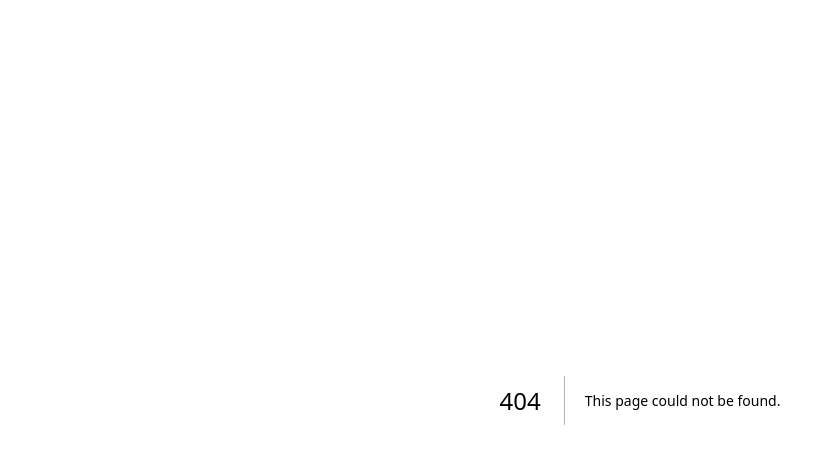
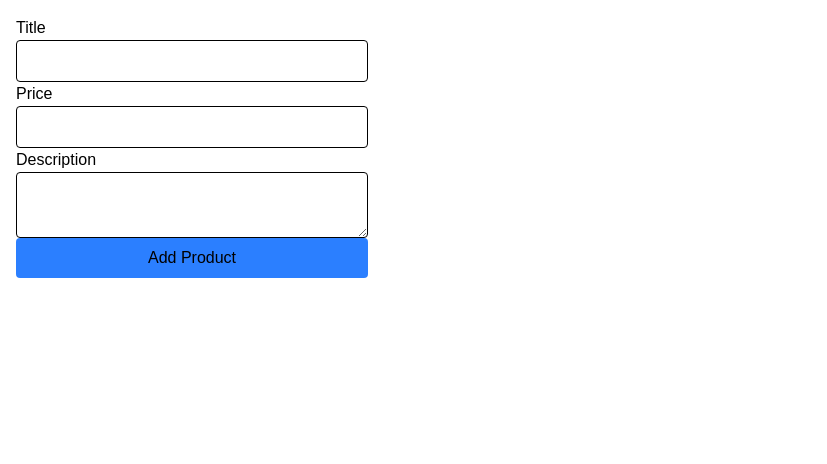
Before and after one commit to Atharvatathe/NextJs_codeevolution, a Next.js app in the folder data-fetching-demo/: page /product-db-create in a window 1280 px wide. Before the commit this address had no page. Shown: the top 464 px of the page, without its empty margins (0-827 px from the left). Built offline with nearby package versions, Linux system fonts and the light colour scheme; no server answers; the database is empty.

Commit message:
server actions

```diff
--- /dev/null
+++ b/data-fetching-demo/src/app/product-db-create/page.tsx
@@ -0,0 +1,47 @@
+import { addProduct } from "@/prisma-db";
+import { redirect } from "next/navigation";
+
+export default function AddProductPage() {
+  async function CreateProduct(formData: FormData) {
+    "use server";
+    const title = formData.get("title") as string;
+    const price = formData.get("price") as string;
+    const description = formData.get("description") as string;
+
+    await addProduct(title, parseInt(price), description);
+    redirect("/products-db");
+  }
+  return (
+    <form action={CreateProduct} className="p-4 space-y-4 max-w-96">
+      <label className="text-black">
+        Title
+        <input
+          type="text"
+          className="block w-full p-2 text-black border rounded"
+          name="title"
+        />
+      </label>
+      <label className="text-black">
+        Price
+        <input
+          type="number"
+          className="block w-full p-2 text-black border rounded"
+          name="price"
+        />
+      </label>
+      <label className="text-black">
+        Description
+        <textarea
+          className="block w-full p-2 text-black border rounded"
+          name="description"
+        />
+      </label>
+      <button
+        type="submit"
+        className="block w-full p-2 text-black bg-blue-500 rounded disabled:bg-gray-500"
+      >
+        Add Product
+      </button>
+    </form>
+  );
+}
```
